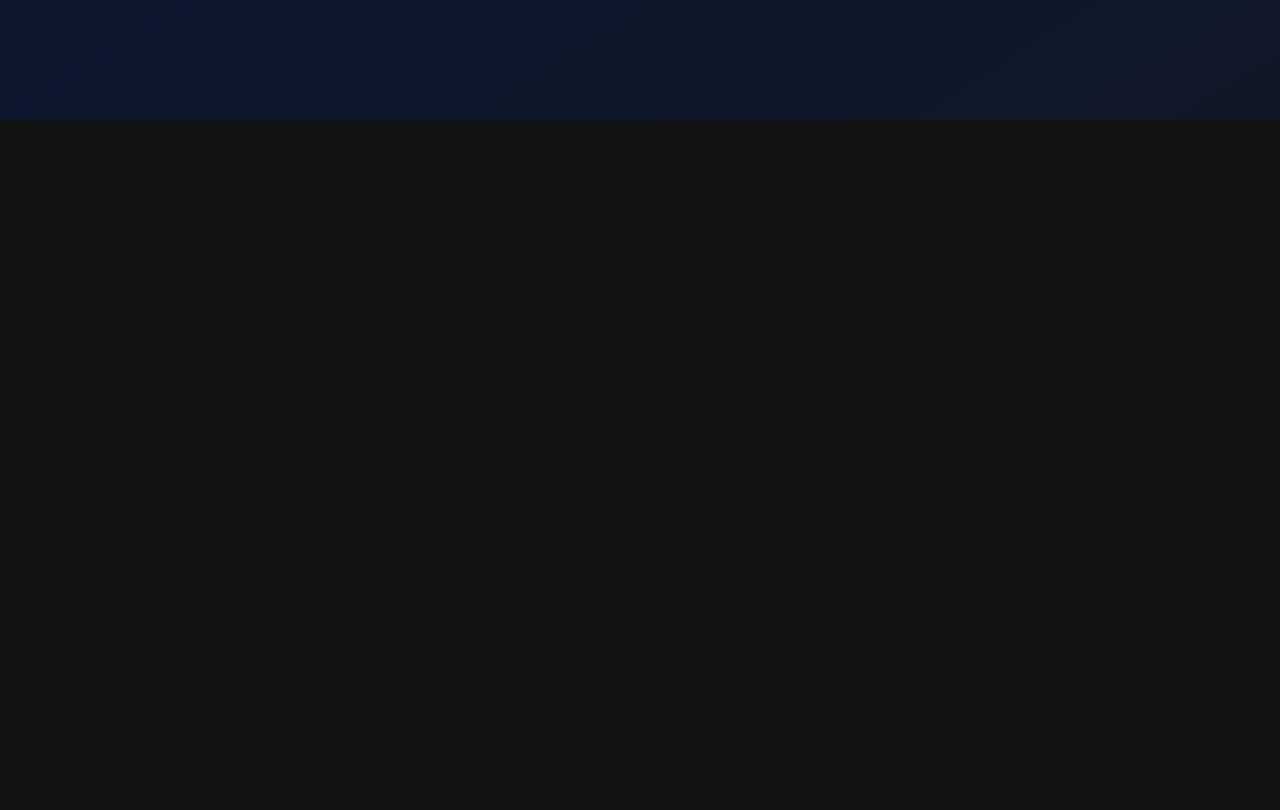
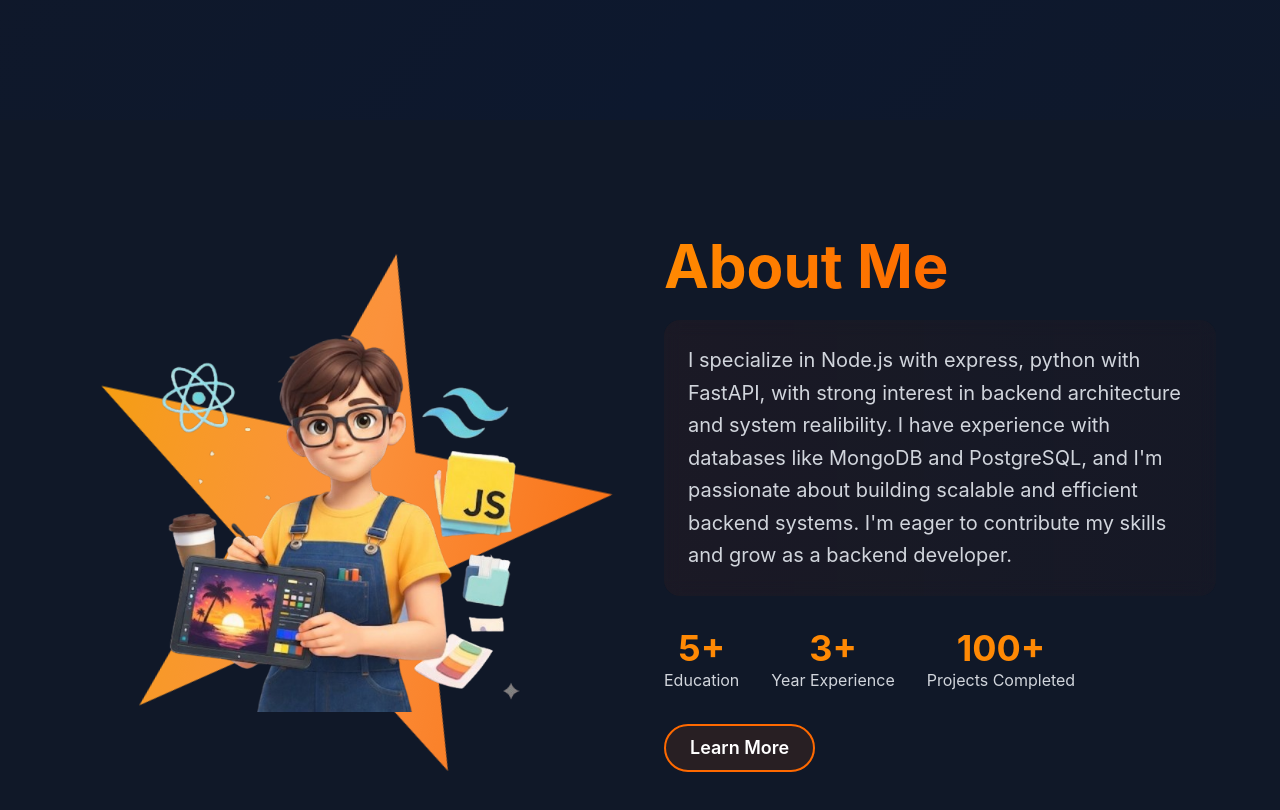
Before and after one commit to ankit-singh100/ankit_portfolio, a React (Vite) app: page / in a window 1280 px wide. Shown: the part 680-1490 px from the top of the page. Before the commit the page ends 800 px from the top, so only its background shows below. Built offline with nearby package versions, Linux system fonts and the light colour scheme.

Commit message:
feat:completed about section

```diff
--- a/src/App.jsx
+++ b/src/App.jsx
@@ -38,6 +38,7 @@ function App() {
     <div className={darkMode ? "bg-linear-to-br from-gray-900 via-[#0d182e] to-gray-900 min-h-screen" : "bg-linear-to-br from-gray-50 to-blue-50 min-h-screen"}>
       <Navbar darkMode={darkMode} toggleDarkMode={toggleDarkMode} activeSection={activeSection} setActiveSection={setActiveSection}/>
       <HeroSection darkMode={darkMode} setActiveSection={setActiveSection}/>
+      <About darkMode={darkMode}/>
     </div>
   )
 }
--- a/src/data/PortfolioData.js
+++ b/src/data/PortfolioData.js
@@ -37,3 +37,21 @@ export const PROFILE = {
     github: "https://github.com/ankit-singh100",
     linkedin: "https://www.linkedin.com/in/ankit-singh-b86821254/"
 }
+
+export const ABOUT = {
+    intro: "I specialize in Node.js with express, python with FastAPI, with strong interest in backend architecture and system realibility. I have experience with databases like MongoDB and PostgreSQL, and I'm passionate about building scalable and efficient backend systems. I'm eager to contribute my skills and grow as a backend developer.",
+    focus: "Right now, I'm focused on mastering REST APIs, database design, anf writing clean, maintainable server-side code while building pratical projects that solve real problems.",
+    skills: [
+        "Node.js",
+        "Express",
+        "Python",
+        "FastAPI",
+        "MongoDB",
+        "PostgreSQL",
+        "Docker(learning)",
+        "Git & GitHub",
+        "Postman",
+        "AWS(learning)",
+        "System Design(learning)"
+    ]
+}
--- a/src/pages/About.jsx
+++ b/src/pages/About.jsx
@@ -1,4 +1,5 @@
 import about from "../assets/about.png";
+import { ABOUT } from "../data/PortfolioData";
 const About = ({ darkMode }) => {
 
   return (
@@ -10,7 +11,7 @@ const About = ({ darkMode }) => {
         className='flex flex-wrap justify-center gap-4 relative order-2 lg:order-1'>
           <div className='relative w-75 h-75 lg:w-96 lg:h-96'>
             {/* Image */}
-            <div className='absolute -inset-10 lg:-inset-20 bg-linear-to-l from-[#f97316] via-[#fb923c] to-[#f59e0b] rotate-12 star-shape z-0'
+            <div className='absolute -inset-6 lg:-inset-20 bg-linear-to-l from-[#f97316] via-[#fb923c] to-[#f59e0b] rotate-12 star-shape z-0'
             data-aos="zoom-in"
             data-aos-delay="600"></div>
             <img src={about}
@@ -30,6 +31,58 @@ const About = ({ darkMode }) => {
               About Me
             </h1>
           </header>
+
+          <p className={`text-sm sm:text-base lg:text-lg xl:text-xl mb-6 sm:mb-8 leading-relaxed bg-linear-to-r from-orange-900/10 to-orange-900/5 p-4 sm:p-6 rounded-xl sm:rounded-2xl backdrop-blur-sm
+            ${darkMode ? "text-gray-300" : "text-gray-700"}`}
+            data-aos="fade-up"
+            data-aos-delay="500">{ABOUT.intro}</p>
+
+            <div className="flex flex-wrap justify-center lg:justify-start gap-4 sm:gap-6 lg:gap-8 mg-6 sm:mb-8">
+              <div className="text-center"
+              data-aos="zoom-in"
+              data-aos-delay="600">
+                <div className="text-2xl sm:text-3xl lg:text-4xl font-bold text-orange-400">
+                  5+
+                </div>
+
+                <div className={`text-xs sm:text-sm lg:text-base ${darkMode ? "text-gray-300" : "text-gray-600"}`}>
+                  Education
+                </div>
+              </div>
+
+              <div className="text-center"
+              data-aos="zoom-in"
+              data-aos-delay="600">
+                <div className="text-2xl sm:text-3xl lg:text-4xl font-bold text-orange-400">
+                  3+
+                </div>
+
+                <div className={`text-xs sm:text-sm lg:text-base ${darkMode ? "text-gray-300" : "text-gray-600"}`}>
+                  Year Experience
+                </div>
+              </div>
+
+              <div className="text-center"
+              data-aos="zoom-in"
+              data-aos-delay="600">
+                <div className="text-2xl sm:text-3xl lg:text-4xl font-bold text-orange-400">
+                  100+
+                </div>
+
+                <div className={`text-xs sm:text-sm lg:text-base ${darkMode ? "text-gray-300" : "text-gray-600"}`}>
+                  Projects Completed
+                </div>
+              </div>
+
+              <button className={`w-full sm:w-auto border-2 border-orange-500 inline-flex items-center justify-center py-2 px-4 sm:px-6 hover:shadow-[0_0_40px_rgb(255,165,0,0.7)] rounded-full text-base sm:text-lg font-semibold transition-all duration-300 cursor-pointer ${darkMode
+                ? "text-white bg-orange-500/10"
+                : "text-gray-800 bg-white/90"
+              }`}
+              data-aos="fade-up"
+              data-aos-delay="800">
+                    Learn More
+                  </button>
+            </div>
         </article>
       </div>
     </section>
```
